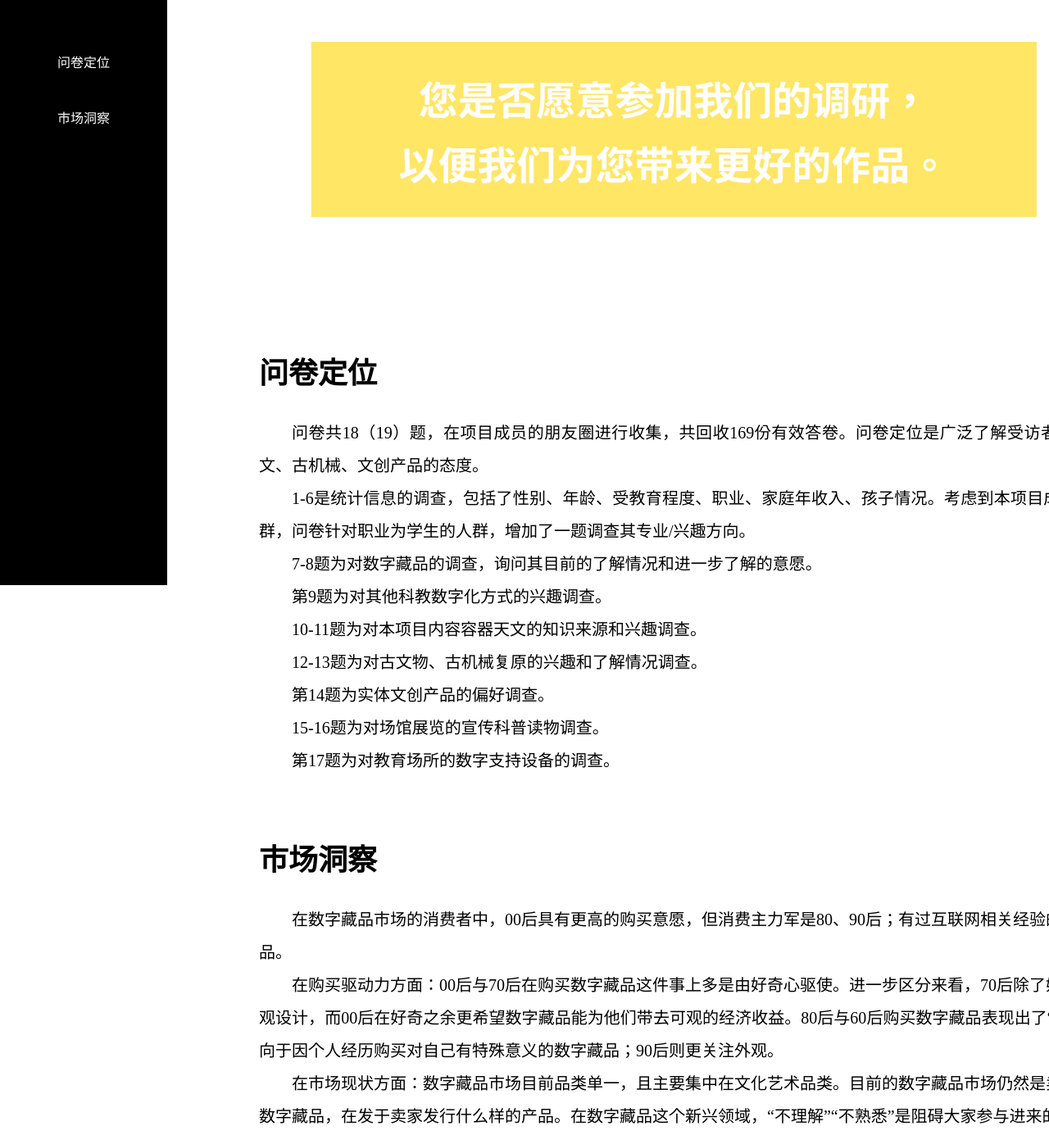
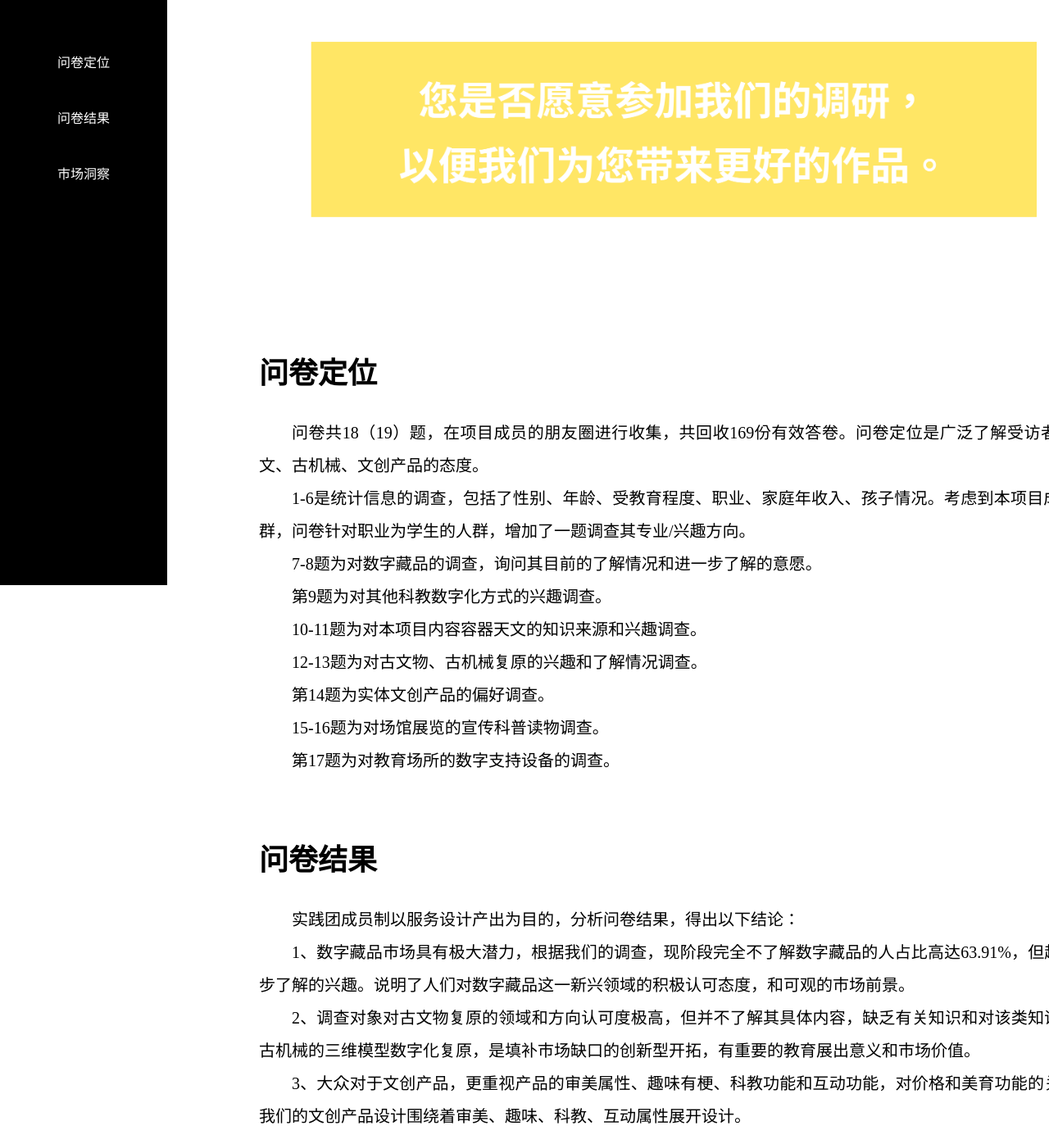
Before and after one commit to CapsuleCatt/DDesignees, a plain HTML site: page research.html in a window 1280 px wide. Shown: the part 86-1471 px from the top of the page at 82% size. Drawn offline with Linux system fonts and the light colour scheme.

Commit message:
Update research.html

```diff
--- a/research.html
+++ b/research.html
@@ -50,7 +50,8 @@
                 <div class="wrap"  style="height:100%;">
                     <ul>
                         <li class="list"><a href="#m1">问卷定位</a></li>
-                        <li class="list"><a href="#m2">市场洞察</a></li>
+                        <li class="list"><a href="#m2">问卷结果</a></li>
+                        <li class="list"><a href="#m3">市场洞察</a></li>
                         <div class="nav-box"></div>
                     </ul>
                 </div>
@@ -76,6 +77,13 @@
                         <p>15-16题为对场馆展览的宣传科普读物调查。</p>
                         <p>第17题为对教育场所的数字支持设备的调查。</p>
                         <a name="m2"></a>
+                        <h1>问卷结果</h1>
+                        <p>实践团成员制以服务设计产出为目的，分析问卷结果，得出以下结论：</p>
+                        <p>1、数字藏品市场具有极大潜力，根据我们的调查，现阶段完全不了解数字藏品的人占比高达63.91%，但超过一半的人都表达了进一步了解的兴趣。说明了人们对数字藏品这一新兴领域的积极认可态度，和可观的市场前景。</p>
+                        <p>2、调查对象对古文物复原的领域和方向认可度极高，但并不了解其具体内容，缺乏有关知识和对该类知识来源的认识。因此，对于古机械的三维模型数字化复原，是填补市场缺口的创新型开拓，有重要的教育展出意义和市场价值。
+                        </p>
+                        <p>3、大众对于文创产品，更重视产品的审美属性、趣味有梗、科教功能和互动功能，对价格和美育功能的关注相比之下较低。因此，我们的文创产品设计围绕着审美、趣味、科教、互动属性展开设计。</p>
+                        <a name="m3"></a>
                         <h1>市场洞察</h1>
                         <p>在数字藏品市场的消费者中，00后具有更高的购买意愿，但消费主力军是80、90后；有过互联网相关经验的人群会更容易接受数字藏品。</p>
                         <p>在购买驱动力方面：00后与70后在购买数字藏品这件事上多是由好奇心驱使。进一步区分来看，70后除了好奇外更注重数字藏品的外观设计，而00后在好奇之余更希望数字藏品能为他们带去可观的经济收益。80后与60后购买数字藏品表现出了“寄情于物”的特征，他们倾向于因个人经历购买对自己有特殊意义的数字藏品；90后则更关注外观。</p>
@@ -114,30 +122,6 @@
 
 
     </div>
-
-    <!-- <script>
-        let images = document.querySelector('.images')
-        let image = document.querySelector('.image')
-        for (let i = 1; i < 48; i++) {
-            var lis = document.createElement('div')
-            lis.innerHTML = `<img class="img" src='./image/img/img (` + i + `).png'>`
-            images.appendChild(lis)
-        }
-        let img = document.querySelectorAll('.img')
-        for (let i = 0; i < img.length; i++) {
-            img[i].addEventListener("click", () => {
-                image.style.display = "flex"
-                let index = i + 1
-                image.innerHTML = "<img src='./image/img/img (" + index + ").png'>"
-                document.body.style.overflow = 'hidden'; //禁止页面滑动
-            })
-        }
-        image.addEventListener('click', () => {
-            image.style.display = "none"
-            document.body.style.overflow = 'auto'; //出现滚动条
-        })
-
-    </script> -->
 </body>
 
 </html>
```
